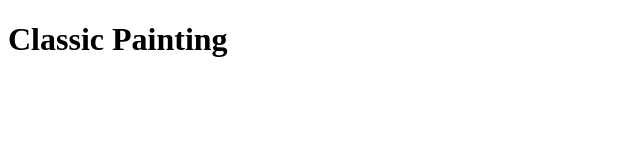
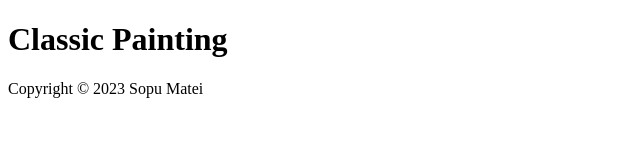
Before and after one commit to sopumatei/Classical-Painting, a plain HTML site: page index.html in a window 1280 px wide. Shown: the whole page, without its empty margins (0-640 px from the left). Drawn offline with Linux system fonts and the light colour scheme.

Commit message:
Add copyright footer

```diff
--- a/index.html
+++ b/index.html
@@ -13,5 +13,17 @@
         <div id="painting-paper">
 
         </div>
+
+        <div id="footer"></div>
+
+        <script src="./script.js"></script>
+        <script>
+            const footerText = document.querySelector('#footer');
+            let currentDate = new Date;
+            let currentYear = currentDate.getFullYear();
+
+            footerText.textContent = `Copyright © ${currentYear} Sopu Matei`;
+
+        </script>
     </body>
 </html>
```
